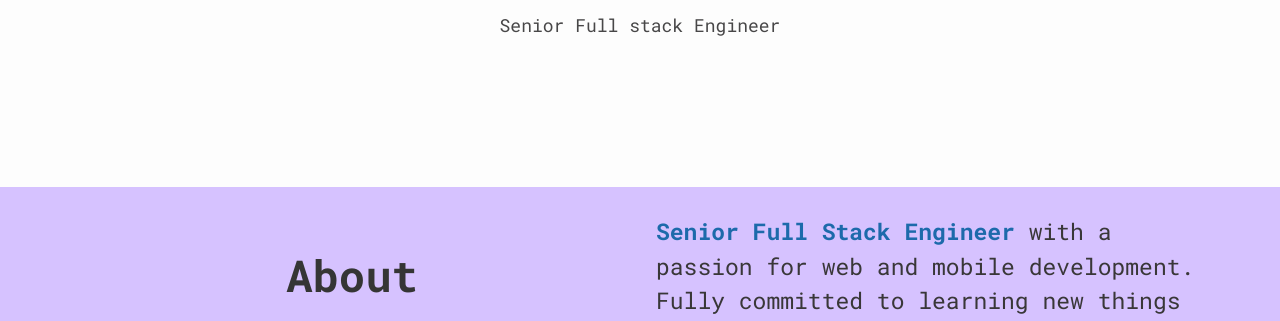
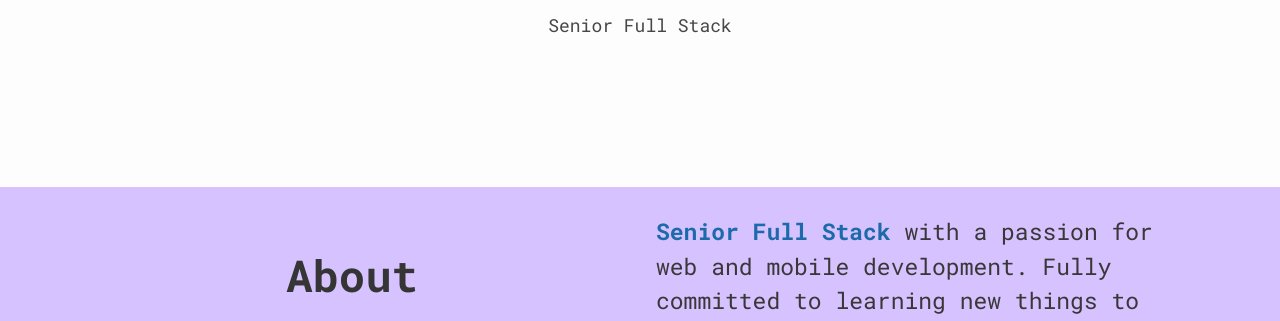
Before and after one commit to OlfaKaroui/OlfaKaroui.github.io, a plain HTML site: page index.html in a window 1280 px wide. Shown: the part 479-800 px from the top of the page. Drawn offline with nearby package versions, Linux system fonts and the light colour scheme.

Commit message:
Update index.html

```diff
--- a/index.html
+++ b/index.html
@@ -60,7 +60,7 @@ padding-top:1px;
             <img src="assets/img/logo.png" style="width:50%;"  alt="#">
             <br>
             <h2 style="color: #171717;">OLFA KAROUI</h2>
-            <p class="ui-text-intro" style="font-size:large;color: #1b1a1b;">Senior Full stack Engineer</p>
+            <p class="ui-text-intro" style="font-size:large;color: #1b1a1b;">Senior Full Stack</p>
             <div class=" ui-layout-flex" style="white-space: nowrap; ">
 
             </div>
@@ -79,7 +79,7 @@ padding-top:1px;
               <p class="ui-text-intro" style="color: #393738;">
 
                 <b style="color: #1D6AAB;">
-                  Senior Full Stack Engineer
+                  Senior Full Stack
                 </b>
                 with a passion for web and mobile development. Fully committed to learning new things to developing innovative materials.
                 </p>
@@ -142,7 +142,7 @@ padding-top:1px;
 
                 <b style="color: #F5F5F5;background-color: #384B41;border-radius: 15px;padding: 5px;" >
                   AMBOSS Gmbh
-                </b>  2022 to present  <br/> Senior Software engineer <br/>  create, manage, and innovate the technical solutions for medical content
+                </b>  2022 to present  <br/> Senior Software Engineer <br/>  create, manage, and innovate the technical solutions for medical content
                   <br/><br/>
 
 
```
